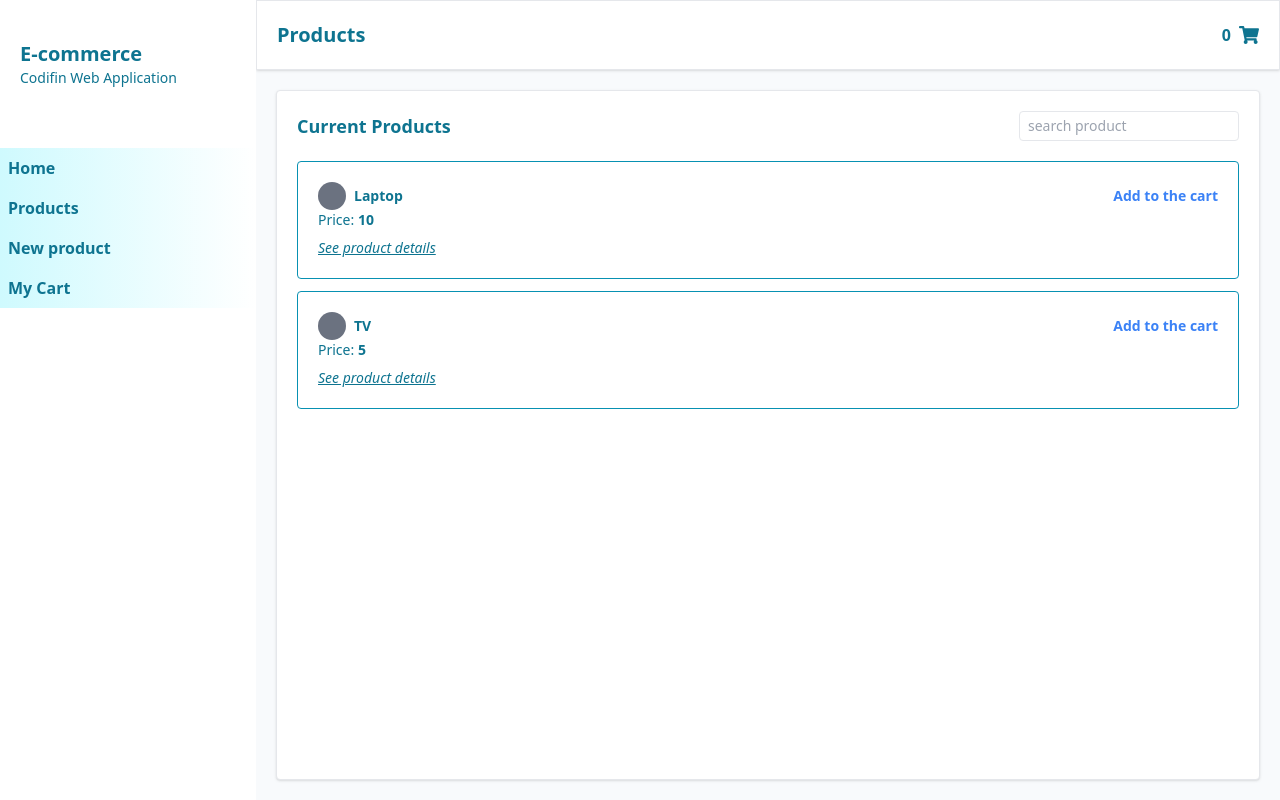
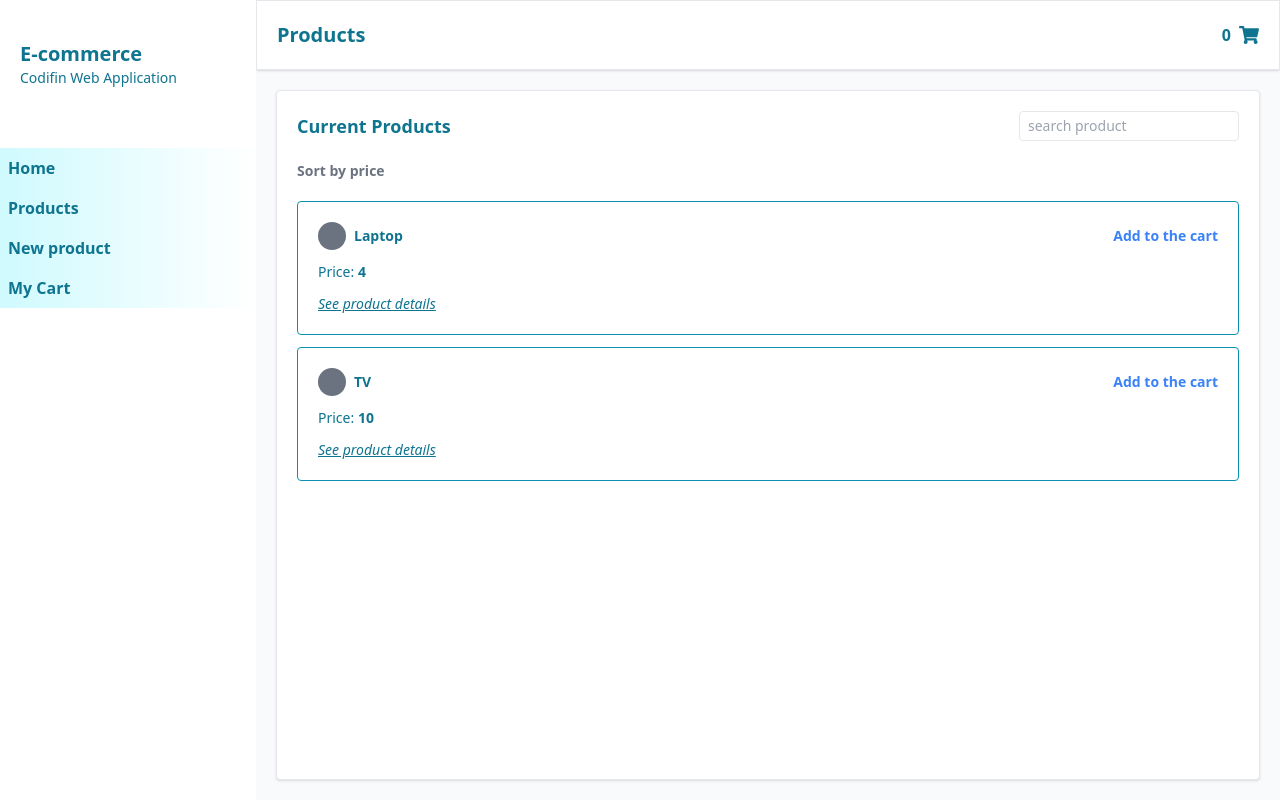
Before and after one commit to Jorge-Ortiz-Mata/e-commerce-cod, a React (Create React App) app: page /products in a window 1280 px wide. Built offline with nearby package versions, Linux system fonts and the light colour scheme.

Commit message:
feat: display the product image on the product detail screen

```diff
--- a/src/components/Modal/ProductModal.jsx
+++ b/src/components/Modal/ProductModal.jsx
@@ -1,4 +1,30 @@
+import { useAtom } from "jotai";
+import { productsCartAtom } from "../../store";
+
 const ProductModal = ({ product, showModal, onCloseModal }) => {
+  const [productsCart, setProductsCart] = useAtom(productsCartAtom);
+
+  const addToCart = () => {
+    const productFound = productsCart.find(item => {
+      return item.name === product.name
+    });
+
+    if(productFound) {
+      setProductsCart(
+        productsCart.map(item => {
+          if (item.name === product.name)
+            return { ...item, quantity: item.quantity + 1,
+          };
+          return item;
+        })
+      );
+    } else {
+      setProductsCart(prevState => {
+        return [...prevState, { name: product.name, price: product.price, quantity: 1 }]
+      });
+    }
+  }
+
   if(showModal) {
     return(
       <div className="top-0 left-0 fixed flex w-full h-screen items-center justify-center bg-gray-700/50 z-10">
@@ -16,10 +42,16 @@ const ProductModal = ({ product, showModal, onCloseModal }) => {
             <hr />
           </div>
           <div className="flex flex-col w-full gap-3">
-            <div className="flex items-center text-cyan-700 text-sm gap-1">
-              <div className="flex items-center justify-center w-full">
-                <img src={product.image} alt="product-image" className="w-40 h-40 rounded-full" />
-              </div>
+            <div className="text-sm text-cyan-700 flex items-center gap-2">
+              {
+                product?.image.length > 0
+                ? <div className="flex items-center justify-center w-full">
+                    <img src={product.image} alt="product-image" className="w-40 h-40 rounded-full" />
+                  </div>
+                : <div className="flex items-center justify-center w-full">
+                    <div className="bg-gray-500 w-40 h-40 rounded-full"></div>
+                </div>
+              }
             </div>
 
             <div className="flex items-center text-cyan-700 text-sm gap-1">
@@ -36,6 +68,11 @@ const ProductModal = ({ product, showModal, onCloseModal }) => {
                 Lorem ipsum dolor sit, amet consectetur adipisicing elit. Molestias repellendus magnam, atque vero illo nam vitae officia nostrum, optio iure, repellat beatae blanditiis quisquam eaque inventore debitis magni excepturi necessitatibus!
               </span>
             </div>
+            <div className="flex w-full items-center justify-end">
+              <button onClick={addToCart} className="text-blue-500 font-semibold text-sm">
+                Add to the cart
+              </button>
+            </div>
           </div>
         </section>
       </div>
--- a/src/components/common/Product/index.jsx
+++ b/src/components/common/Product/index.jsx
@@ -14,7 +14,7 @@ const Product = ({ product }) => {
   const addToCart = () => {
     const productFound = productsCart.find(item => {
       return item.name === product.name
-    })
+    });
 
     if(productFound) {
       setProductsCart(
@@ -32,11 +32,9 @@ const Product = ({ product }) => {
     }
   }
 
-  console.log(productsCart)
-
   return(
     <>
-      <div className="flex flex-col w-full rounded p-5 border border-cyan-600">
+      <div className="flex flex-col w-full rounded p-5 border border-cyan-600 gap-3">
         <div className="flex items-center justify-between">
           <div className="text-sm text-cyan-700 flex items-center gap-2">
             {
@@ -64,7 +62,7 @@ const Product = ({ product }) => {
 
         <div
           onClick={ () => setShowModal(true) }
-          className="text-sm text-cyan-700 underline cursor-pointer italic mt-2"
+          className="text-sm text-cyan-700 underline cursor-pointer italic"
           >
           See product details
         </div>
--- a/src/components/common/ProductList/index.jsx
+++ b/src/components/common/ProductList/index.jsx
@@ -6,7 +6,22 @@ import Product from "../Product";
 const ProductList = () => {
   const [products] = useAtom(productsAtom);
   const [productsFiltered, setProductsFiltered] = useState([]);
-  const [inputValue, setInputValue] = useState("")
+  const [inputValue, setInputValue] = useState("");
+  const [sortConfig, setSortConfig] = useState(true);
+
+  const sortProducts = () => {
+    let productsSorted;
+
+    if(sortConfig) {
+      productsSorted = productsFiltered.sort((a,b) => b.price - a.price);
+      setSortConfig(false);
+    } else {
+      productsSorted = productsFiltered.sort((a,b) => a.price - b.price);
+      setSortConfig(true);
+    }
+
+    setProductsFiltered(productsSorted);
+  }
 
   useEffect(() => {
     const productsFiltered = products.filter(product => {
@@ -16,7 +31,6 @@ const ProductList = () => {
     if(productsFiltered.length > 0) {
       setProductsFiltered(productsFiltered);
     }
-
   }, [inputValue, products]);
 
   const handleOnChange = (e) => {
@@ -41,6 +55,11 @@ const ProductList = () => {
           />
         </form>
       </div>
+      <div className="flex">
+        <button className="text-sm text-gray-500 font-semibold" onClick={sortProducts}>
+          Sort by price
+        </button>
+      </div>
       <div className="flex flex-col gap-3">
         {
           productsFiltered.map(product => {
--- a/src/store/index.js
+++ b/src/store/index.js
@@ -1,5 +1,5 @@
 import { atom } from "jotai";;
 
-export const productsAtom = atom([{ name: "Laptop", price: 10, image: "" }, { name: "TV", price: 5, image: "" }]);
+export const productsAtom = atom([{ name: "Laptop", price: 4, image: "" }, { name: "TV", price: 10, image: "" }]);
 
 export const productsCartAtom = atom([]);
```
